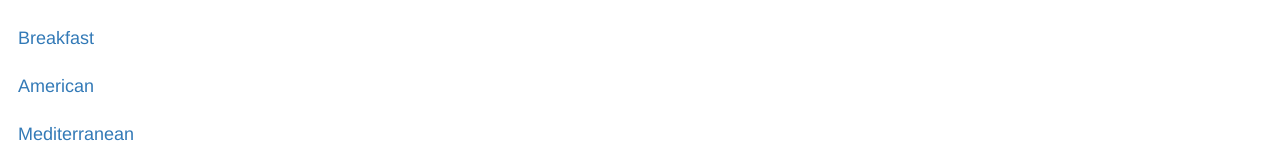
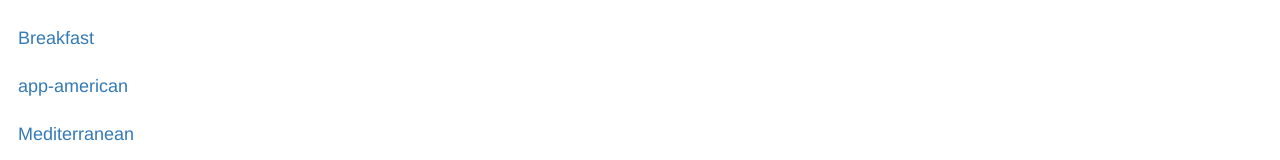
Before and after one commit to watson665/capstoneProject, an Angular app in the folder foodies/: page / in a window 1280 px wide. Shown: the part 459-619 px from the top of the page. Built offline with nearby package versions, Linux system fonts and the light colour scheme.

Commit message:
router outlet added to app.component.html

```diff
--- a/foodies/src/app/app.component.html
+++ b/foodies/src/app/app.component.html
@@ -1 +1,4 @@
+
 <app-home></app-home>
+
+<router-outlet></router-outlet>
--- a/foodies/src/app/home/home.component.html
+++ b/foodies/src/app/home/home.component.html
@@ -13,7 +13,8 @@
        -->
     </div>
     <div class="american">
-        <button type="button" class="btn-lg btn-link">American</button>
+        <button type="button" class="btn-lg btn-link">
+            <a routerLink="/american" routerLinkActive="active">app-american</a></button>
     </div>
     <div class="bbq">
         <button type="button" class="btn-lg btn-link">Mediterranean</button>
```
